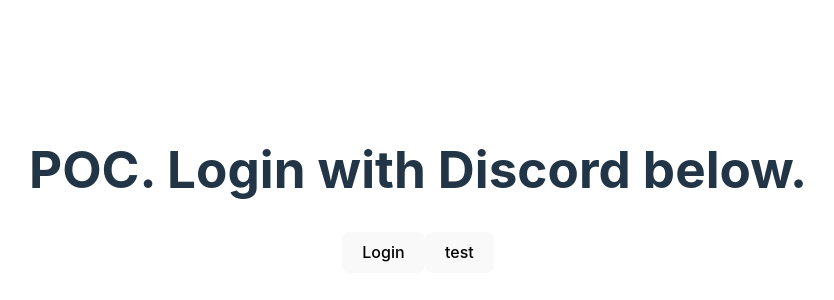
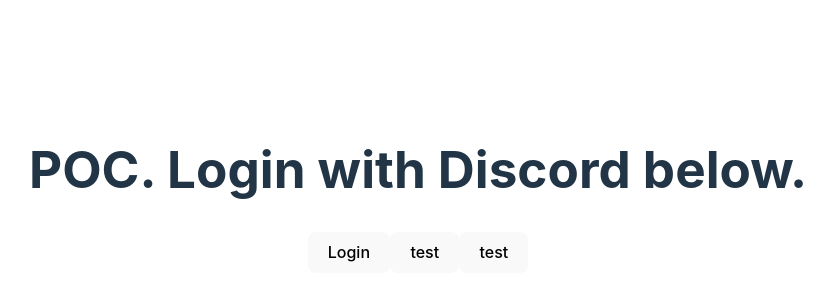
Before and after one commit to Zadag/slippi-leaderboard-website, a React (Vite) app in the folder client/: page / in a window 1280 px wide. Shown: the part 210-510 px from the top of the page, without its empty margins (222-1056 px from the left). Built offline with nearby package versions, Linux system fonts and the light colour scheme.

Commit message:
test post request from /

```diff
--- a/client/src/components/Login.tsx
+++ b/client/src/components/Login.tsx
@@ -14,6 +14,19 @@
     );
     const data = await request.json();
     window.location.href = data.url;
+  };
+
+  const testPost = async () => {
+    // authorization required register
+    const req = await fetch(
+      "https://slippi-leaderboard.onrender.com/register",
+      {
+        credentials: "include",
+      }
+    );
+
+    const data = await req.json();
+    console.log(data);
   };
 
   const handleNavigate = () => navigate("/home");
@@ -33,6 +46,7 @@
         <h1>POC. Login with Discord below.</h1>
         <button onClick={handleClick}>Login</button>
         <button onClick={handleNavigate}>test</button>
+        <button onClick={testPost}>test</button>
       </>
     )) || (
       <>
```
Also changed, not shown: 1 other file (tests, documents, lock files or other folders).
